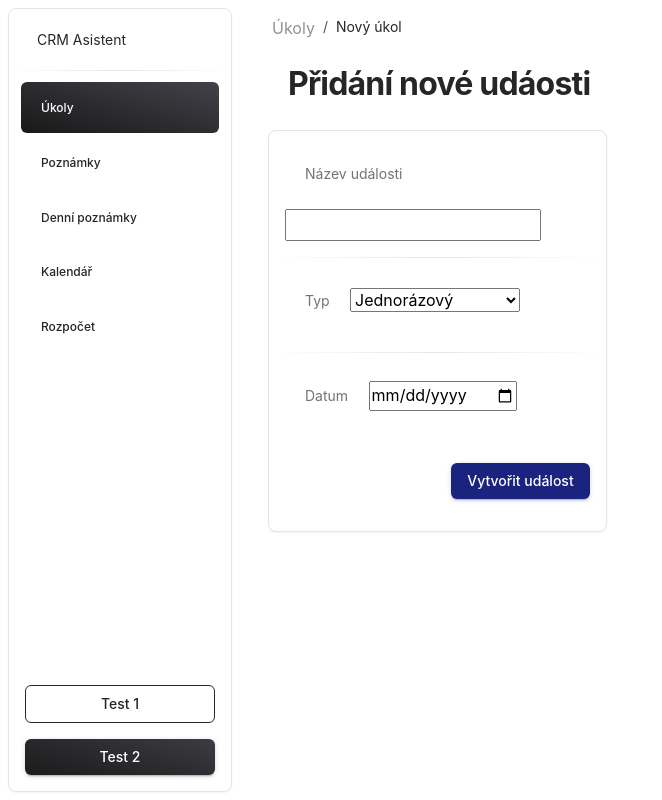
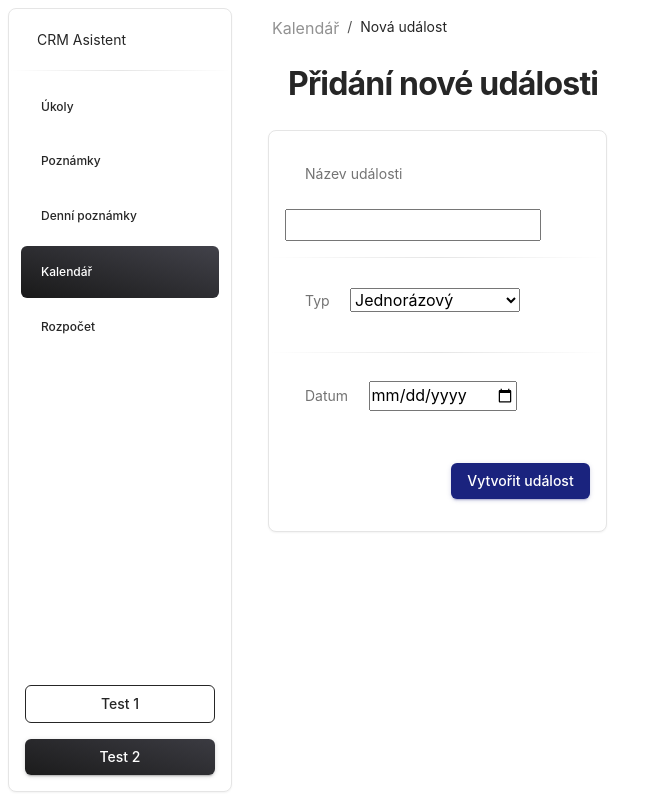
Before and after one commit to Pepperoni1337/CrmAsistent, a Symfony app: template project/templates/calendar/create_calendar_event.html.twig in a window 1280 px wide. Shown: the whole page, without its empty margins (0-662 px from the left). Run offline with Twig, Linux system fonts and the light colour scheme; the template is opened without the code that fills it, so the values that code supplies are empty; some libraries are stand-ins or nearby versions.

Commit message:
fix calendar create template

```diff
--- a/project/templates/calendar/create_calendar_event.html.twig
+++ b/project/templates/calendar/create_calendar_event.html.twig
@@ -3,21 +3,21 @@
 {% from '/common/macros/breadcrums.html.twig' import breadcrumbs %}
 {% from '/common/macros/heading.html.twig' import heading %}
 
-{% set selectedMenuItem = 'tasks' %}
+{% set selectedMenuItem = 'calendar' %}
 
 {% block content %}
     <main class="main-content position-relative max-height-vh-100 h-100 border-radius-lg ">
         <!-- Navbar -->
         {{ breadcrumbs([
-            { name: 'Úkoly', url: path('task_list') },
-            { name: 'Nový úkol' }
+            { name: 'Kalendář', url: path('calendar') },
+            { name: 'Nová událost' }
         ]) }}
         <!-- End Navbar -->
         <div class="container-fluid py-2">
             <div class="row">
                 <!-- heading -->
                 {{ heading(
-                    'Přidání nové udáosti',
+                    'Přidání nové události',
                     ''
                 ) }}
                 <!-- end heading -->
```
